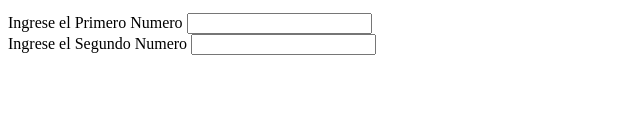
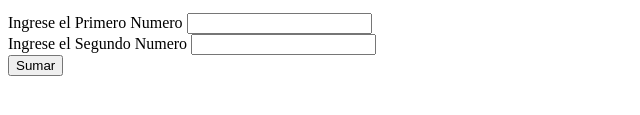
Before and after one commit to MichaelDardon/formularioydiagramas, a plain HTML site: page index.html in a window 1280 px wide. Shown: the part 203-318 px from the top of the page, without its empty margins (0-640 px from the left). Drawn offline with Linux system fonts and the light colour scheme.

Commit message:
se agrego boton que llama a la función sumar

```diff
--- a/index.html
+++ b/index.html
@@ -17,3 +17,5 @@
       <input type="number" id="a" name="a"><br>
       <label for="a">Ingrese el Segundo Numero</label>
       <input type="number" id="b" name="b"><br>
+
+      <button onclick="sumar()" >Sumar</button><br>
```
